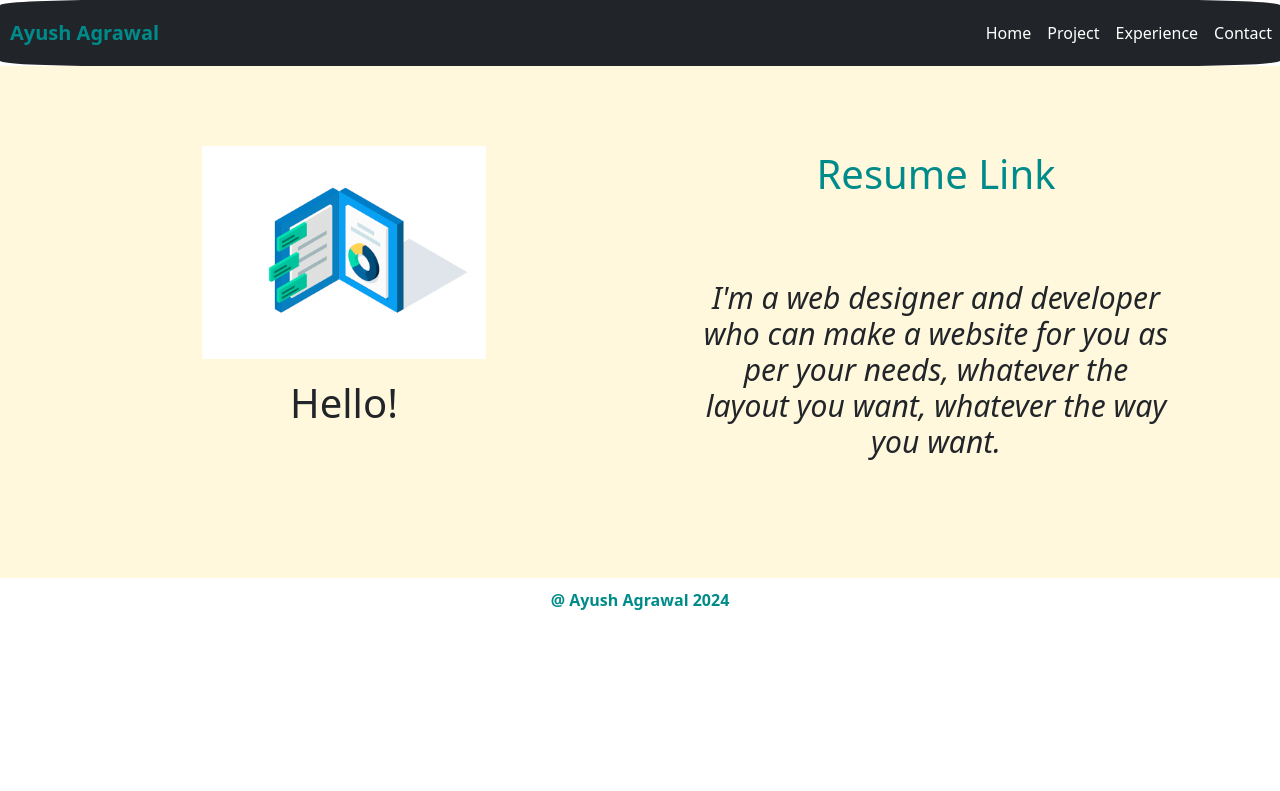
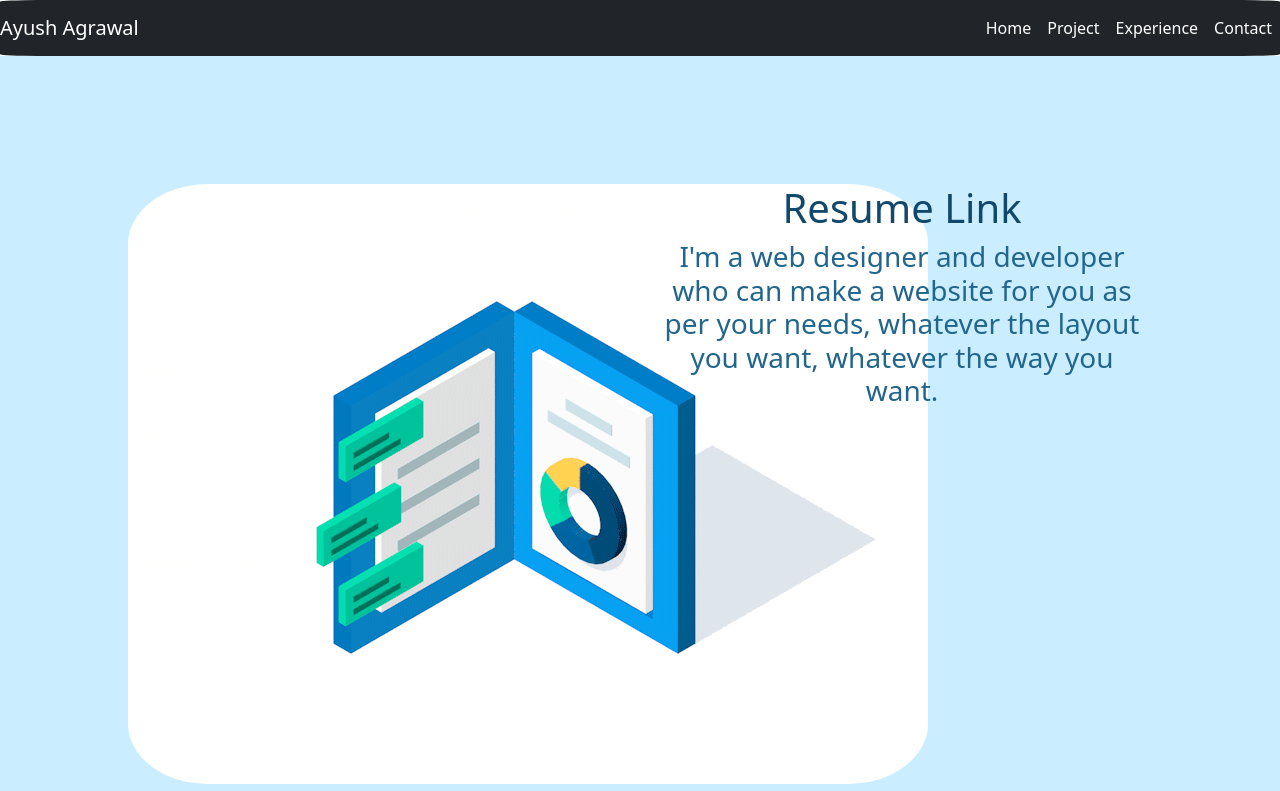
Before and after one commit to Ayush4398/Ayush_Agrawal_portfolio, a React (Create React App) app: page / in a window 1280 px wide. Shown: the top 791 px of the page. Built offline with nearby package versions, Linux system fonts and the light colour scheme.

Commit message:
Add files via upload

```diff
--- a/src/index.css
+++ b/src/index.css
@@ -1,46 +1,49 @@
-.margin{
-    border-radius: 8%;
-}
-footer{
+footer {
   bottom: 0;
   text-align: center;
   width: 100%;
 }
-.copyright{
-    font-weight: bold;
-    padding: 10px;
-    color: darkcyan;
+
+img {
+  border-radius: 10%;
 }
-.content{
+
+h2 {
+  color: #419197;
+}
+
+h1 {
+  color: #12486B;
+}
+
+h3 {
+  color: #22668D;
+}
+
+.margin {
+  border-radius: 3%;
+}
+
+.content {
   text-align: center;
-    background-color: cornsilk;
-    padding: 60px;
+  background-color: #CAEDFF;
+  padding: 10%;
 }
-.projectimage {
-    width: 80%;
-    height: 80%;
-    border-radius: 20%;
-    margin: 40px;
+
+.paratext {
+  font-style: italic;
+  font-size: large;
 }
-.introline {
-    font-size: 30px;
-    font-style: italic;
-    font-weight: 200;
-    padding: 50px;
+
+.padtext {
+  padding: 80px 0 0 0;
 }
-.gifsize {
-    width: 50%;
-    display: inline-block;
-    margin: 20px 0;
-}
-.workpoints{
-    margin: 20px;
-    text-align: left;
-    font-weight: 800;
+.padimag {
+  padding: 30px;
 }
 .contacticon {
   height: 20px;
   width: 20px;
   display: inline;
-    margin: 30px 20px ;
+  margin: 20px 20px;
 }
```
Also changed, not shown: src/App.jsx (added, +33 -0 lines), src/index.jsx (added, +15 -0 lines). Lines whose indentation alone changed are shown as unchanged.
